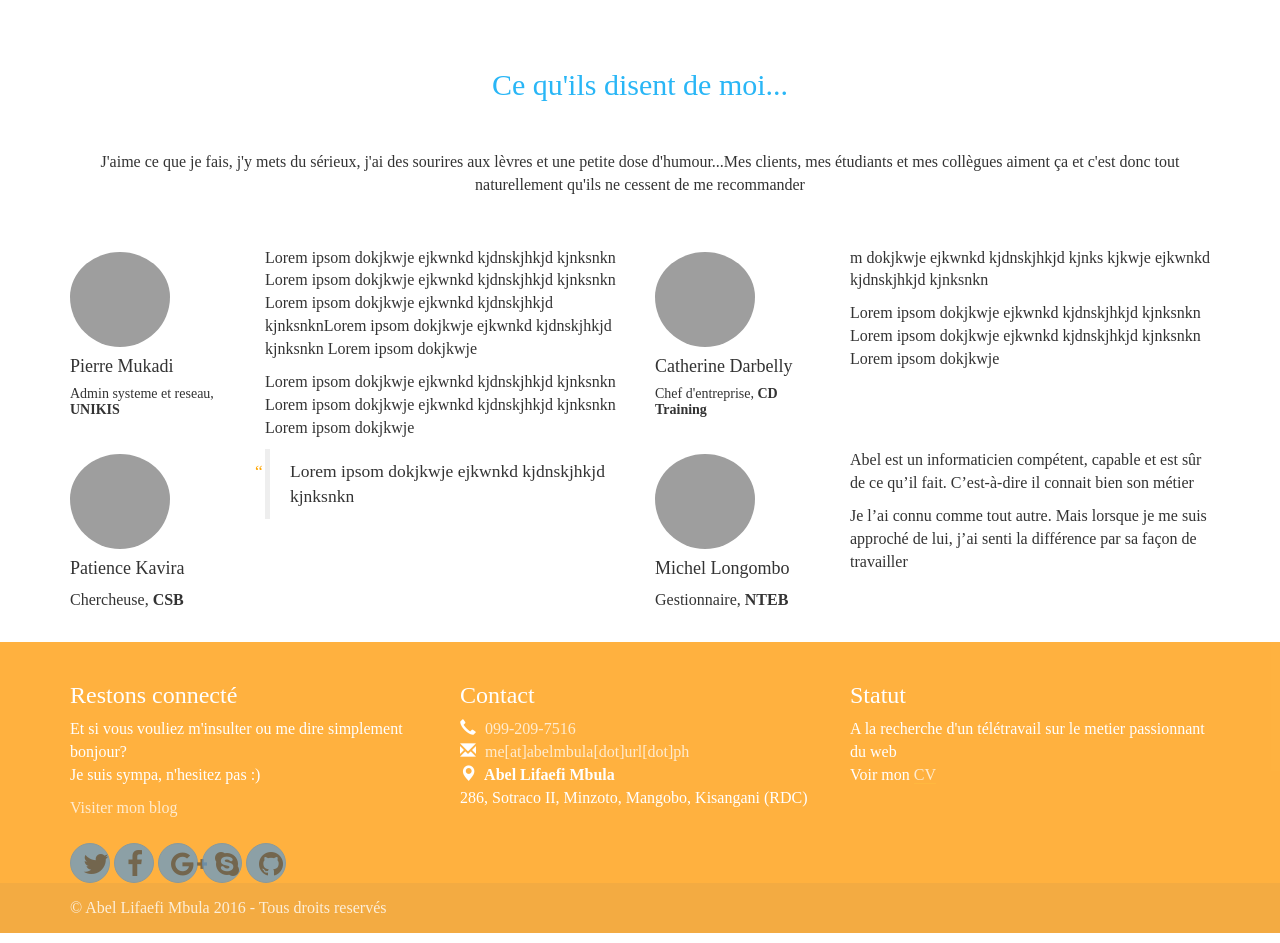
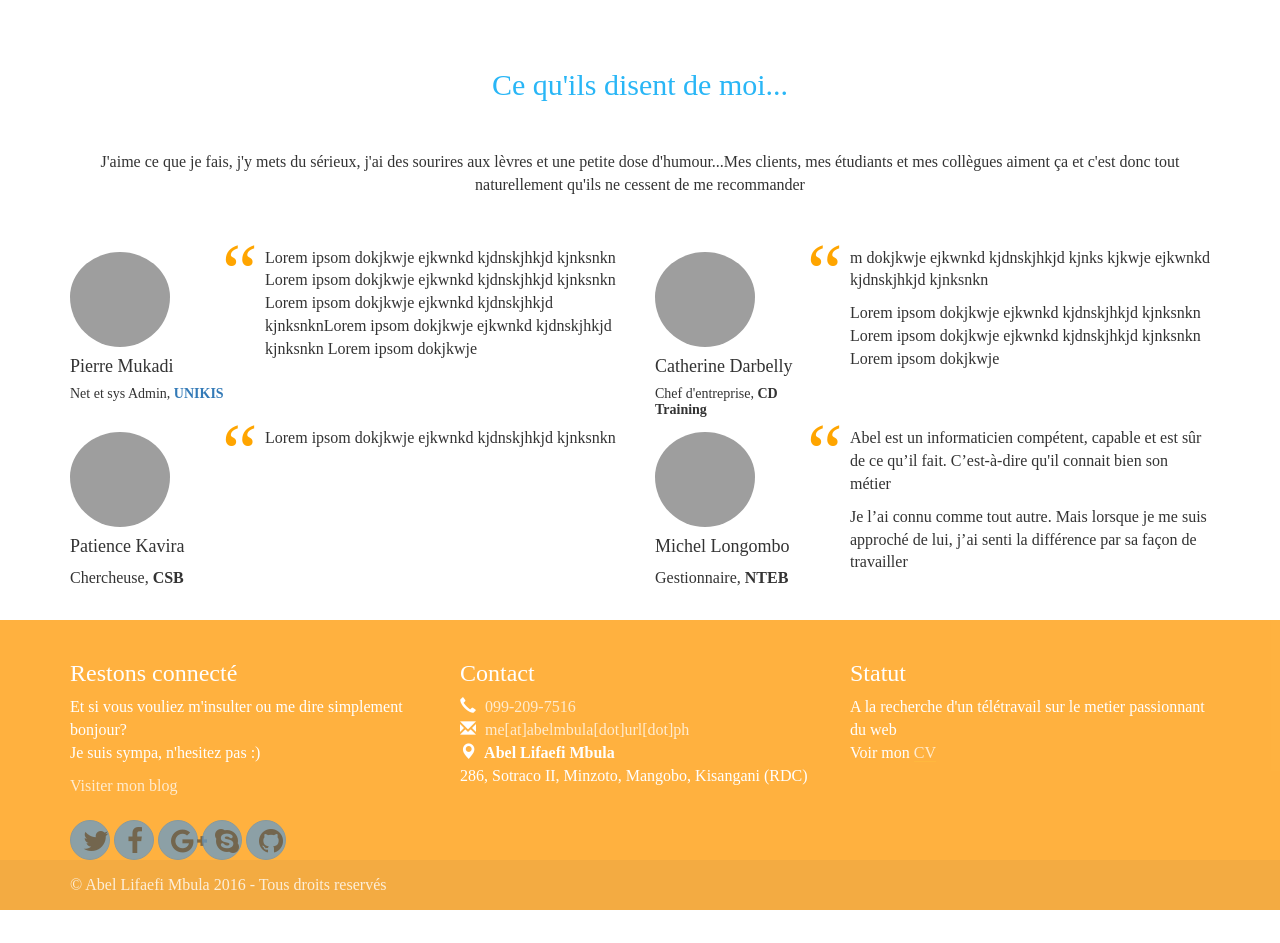
Before and after one commit to Bam92/personnal_web_site, a PHP site: page / in a window 1280 px wide. Shown: the part 2278-3221 px from the top of the page. After the commit the page ends 3188 px from the top, so only its background shows below. Run offline with PHP 8.4, Linux system fonts and the light colour scheme; some libraries are stand-ins or nearby versions; grey boxes are pictures that could not be loaded.

Commit message:
index: quote arrangement

```diff
--- a/css/style.css
+++ b/css/style.css
@@ -154,6 +154,7 @@ p a:hover, .more:hover {
     border-radius: 3px;
     border: 1px solid #ff9800;
 }
+
 /*footer*/
 footer {
     background-color: #ff9800 !important;
@@ -219,9 +220,19 @@ footer a {
     border: 2px solid red;
 }*/
 
-blockquote p::before {
+.think::before {
     content: "\201C";
     position: absolute;
     color: orange;
-    left: .5rem;
+    left: -2.8rem;
+    top: -3.2rem;
+    font-size: 5em;
 }
+/*.think::after {
+    content: "\201C";
+    position: absolute;
+    color: orange;
+    right: .9rem;
+    top: .7rem;
+    font-size: 5em;
+}*/
--- a/index.php
+++ b/index.php
@@ -143,19 +143,18 @@
             <div class="row">
                 <div class="col-md-2"><img src="img/profil.jpg" alt="image1" class="img-circle">
                     <h4>Pierre Mukadi</h4>
-                    <h5>Admin systeme et reseau, <strong>UNIKIS</strong></h5>
+                    <h5>Net et sys Admin, <strong><a href="http://www.unikis.ac.cd">UNIKIS</a></strong></h5>
                 </div>
-                <div class="col-md-4">
+                <div class="col-md-4 think">
                     <p>Lorem ipsom dokjkwje ejkwnkd kjdnskjhkjd kjnksnkn Lorem ipsom dokjkwje ejkwnkd kjdnskjhkjd kjnksnkn
                     Lorem ipsom dokjkwje ejkwnkd kjdnskjhkjd kjnksnknLorem ipsom dokjkwje ejkwnkd kjdnskjhkjd kjnksnkn Lorem ipsom dokjkwje </p>
-                    <p>Lorem ipsom dokjkwje ejkwnkd kjdnskjhkjd kjnksnkn Lorem ipsom dokjkwje ejkwnkd kjdnskjhkjd kjnksnkn
-                    Lorem ipsom dokjkwje</p>
+                    <p></p>
                 </div>
                 <div class="col-md-2"><img src="img/profil.jpg" alt="image2" class="img-circle">
                     <h4>Catherine Darbelly</h4>
                     <h5>Chef d'entreprise, <strong>CD Training</strong></h5>
                 </div>
-                <div class="col-md-4">
+                <div class="col-md-4 think">
                     <p>m dokjkwje ejkwnkd kjdnskjhkjd kjnks kjkwje ejkwnkd kjdnskjhkjd kjnksnkn</p>
                     <p>Lorem ipsom dokjkwje ejkwnkd kjdnskjhkjd kjnksnkn Lorem ipsom dokjkwje ejkwnkd kjdnskjhkjd kjnksnkn
                     Lorem ipsom dokjkwje</p>
@@ -166,15 +165,15 @@
                     <h4>Patience Kavira</h4>
                     <p>Chercheuse, <strong>CSB</strong></p>
                 </div>
-                <div class="col-md-4">
-                    <blockquote><p>Lorem ipsom dokjkwje ejkwnkd kjdnskjhkjd kjnksnkn </p></blockquote>
+                <div class="col-md-4 think">
+                    <p>Lorem ipsom dokjkwje ejkwnkd kjdnskjhkjd kjnksnkn </p>
                 </div>
                 <div class="col-md-2"><img src="img/michel-nteb.png" alt="michel nteb" class="img-circle">
                     <h4>Michel Longombo</h4>
                     <p>Gestionnaire, <strong>NTEB</strong></p>
                 </div>
-                <div class="col-md-4">
-                    <p>Abel est un informaticien compétent, capable et est sûr de ce qu’il fait. C’est-à-dire il connait bien son métier
+                <div class="col-md-4 think">
+                    <p>Abel est un informaticien compétent, capable et est sûr de ce qu’il fait. C’est-à-dire qu'il connait bien son métier
                     </p><p>Je l’ai connu comme tout autre. Mais lorsque je me suis approché de lui, j’ai senti la différence par sa façon de travailler
 </p>
                 </div>
```
